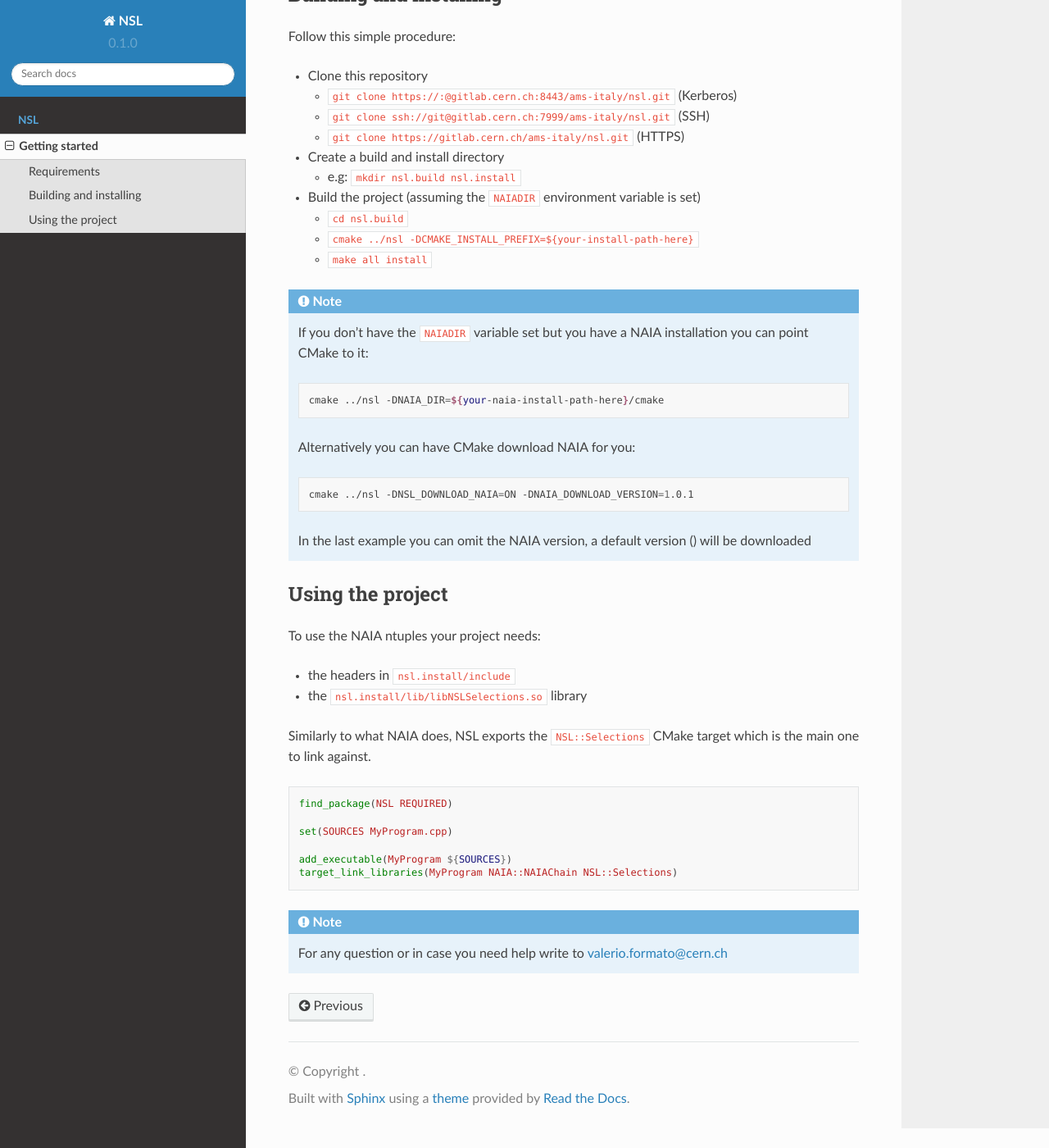
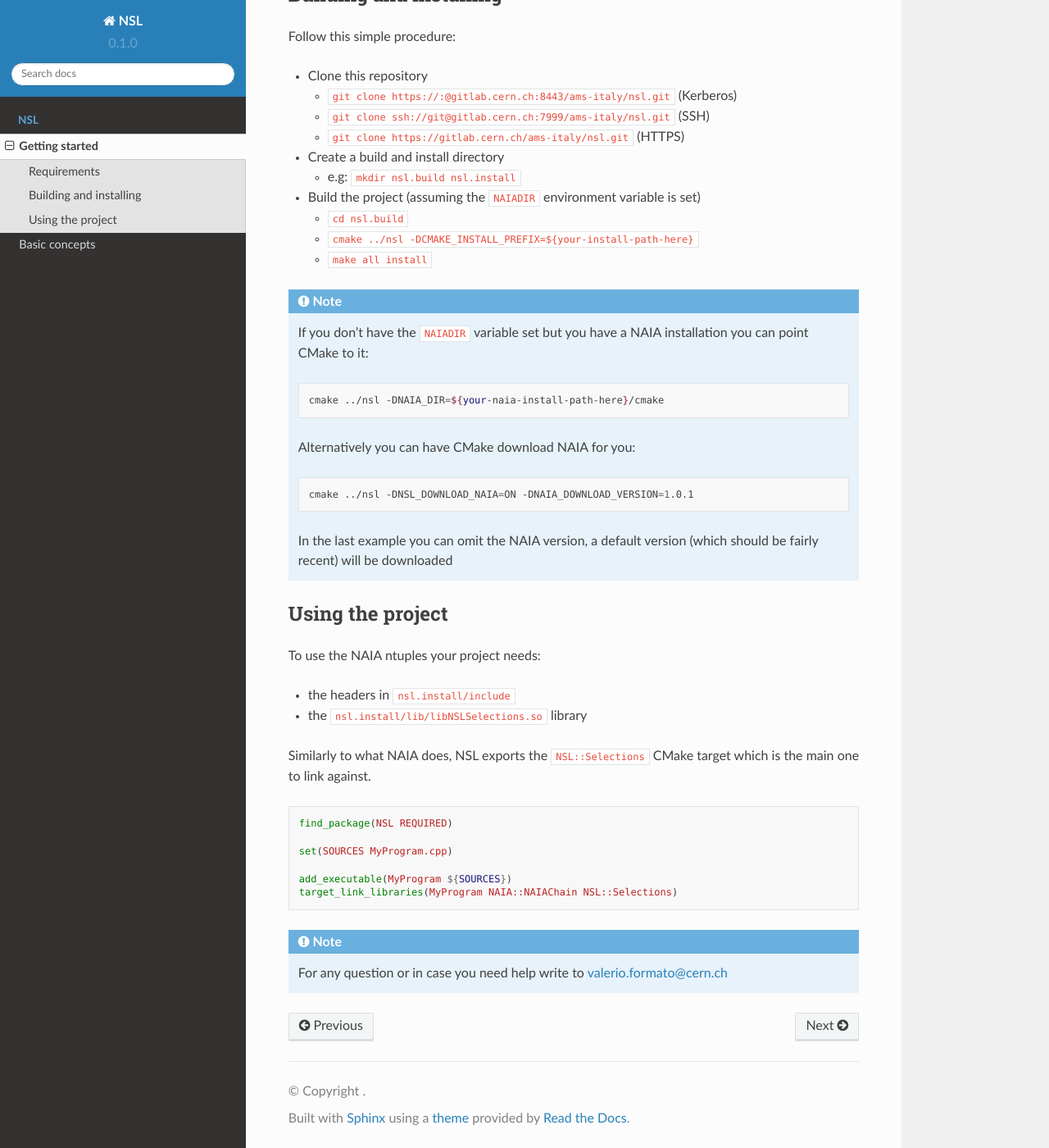
Before and after one commit to valerioformato/nsl-readthedocs, a Sphinx documentation site: the page built from docs/source/build-install.rst, in a window 1280 px wide and 1400 px high, scrolled down 455 px. Shown: the whole window at 82% size. Built offline with Sphinx 7.4.7 and the Read the Docs theme 2.0.0, drawn with Linux system fonts in a browser that asks for light colours; pages that are not in the unit, such as notebooks, are missing from menus.

Commit message:
Draft basic concepts

```diff
--- a/docs/source/build-install.rst
+++ b/docs/source/build-install.rst
@@ -46,7 +46,7 @@ Follow this simple procedure:
 
    cmake ../nsl -DNSL_DOWNLOAD_NAIA=ON -DNAIA_DOWNLOAD_VERSION=1.0.1
 
-  In the last example you can omit the NAIA version, a default version () will be downloaded
+  In the last example you can omit the NAIA version, a default version (which should be fairly recent) will be downloaded
 
 
 Using the project
```
Also changed, not shown: docs/source/selections/basic-concepts.rst (added, +24 -0 lines).
